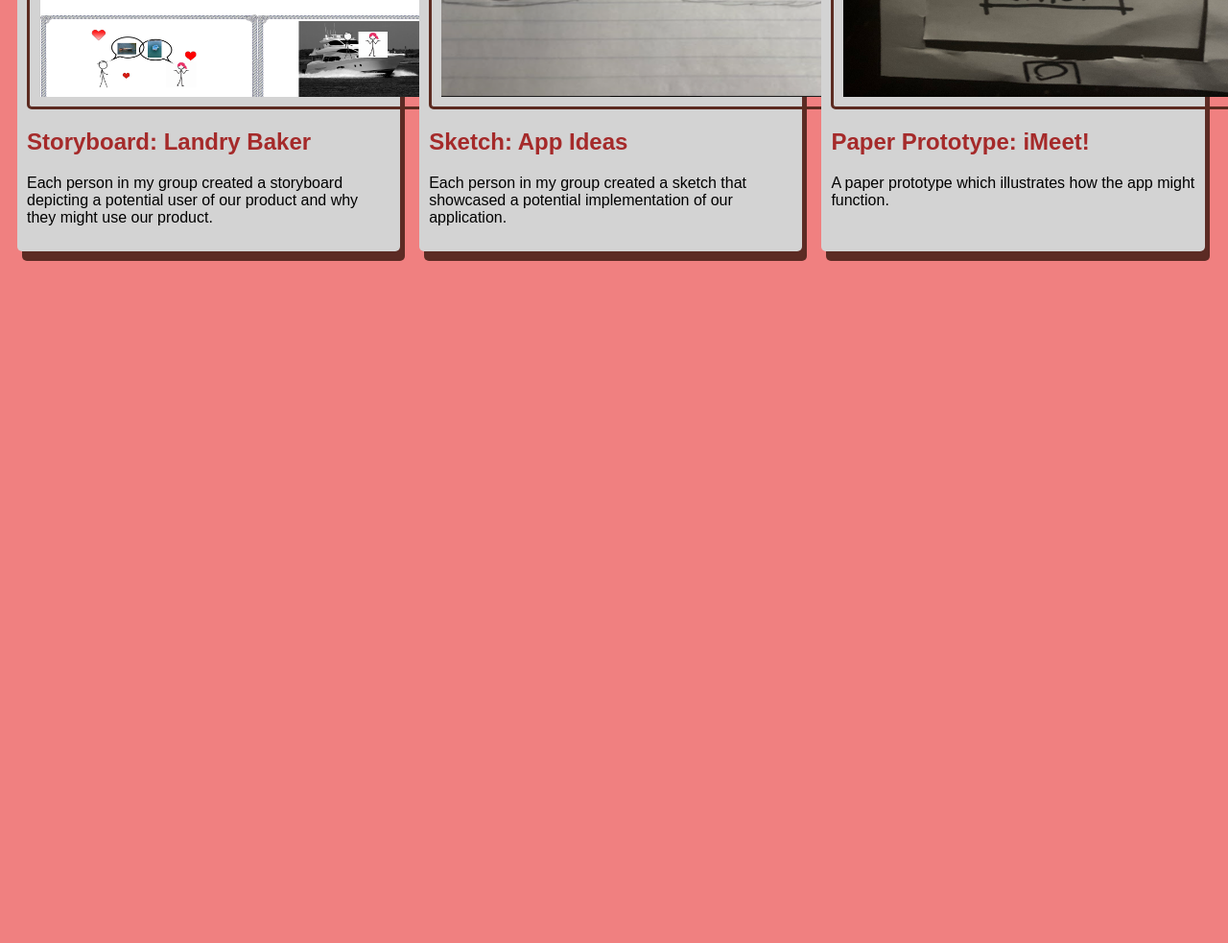
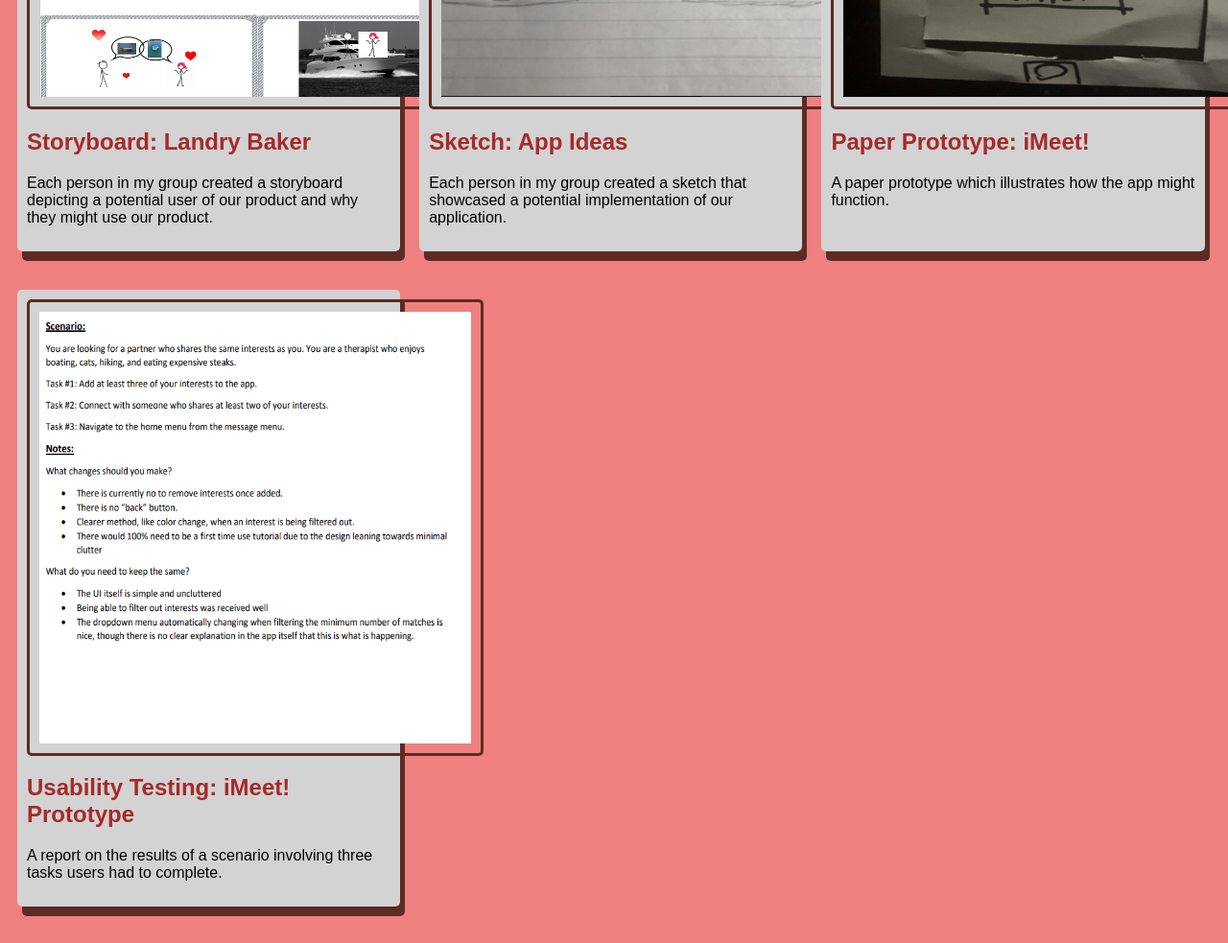
Before and after one commit to Lassites/Lassites.github.io, a plain HTML site: page index.html in a window 1280 px wide. Shown: the part 1290-2273 px from the top of the page at 96% size. Before the commit the page ends 1590 px from the top, so only its background shows below. Drawn offline with Linux system fonts and the light colour scheme.

Commit message:
Add files via upload

```diff
--- a/index.html
+++ b/index.html
@@ -99,6 +99,20 @@
                     </section>
                 </section>
 
+                <!-- Usability Testing Assignment-->
+                <section class="assignment">
+
+                    <a href="Files/usability-testing.pdf"><img src="Images/UsabilityTesting.PNG"></a>
+                    <section class="ass-details">
+                        <a href="Files/usability-testing.pdf"><h2>Usability Testing: iMeet! Prototype</h2></a>
+                        <p>
+                            A report on the results of a scenario involving three tasks users had to complete.
+
+                        </p>
+
+                    </section>
+                </section>
+
             </div>
 
 
```
Also changed, not shown: Images/UsabilityTesting.PNG (added), 1 other file.
